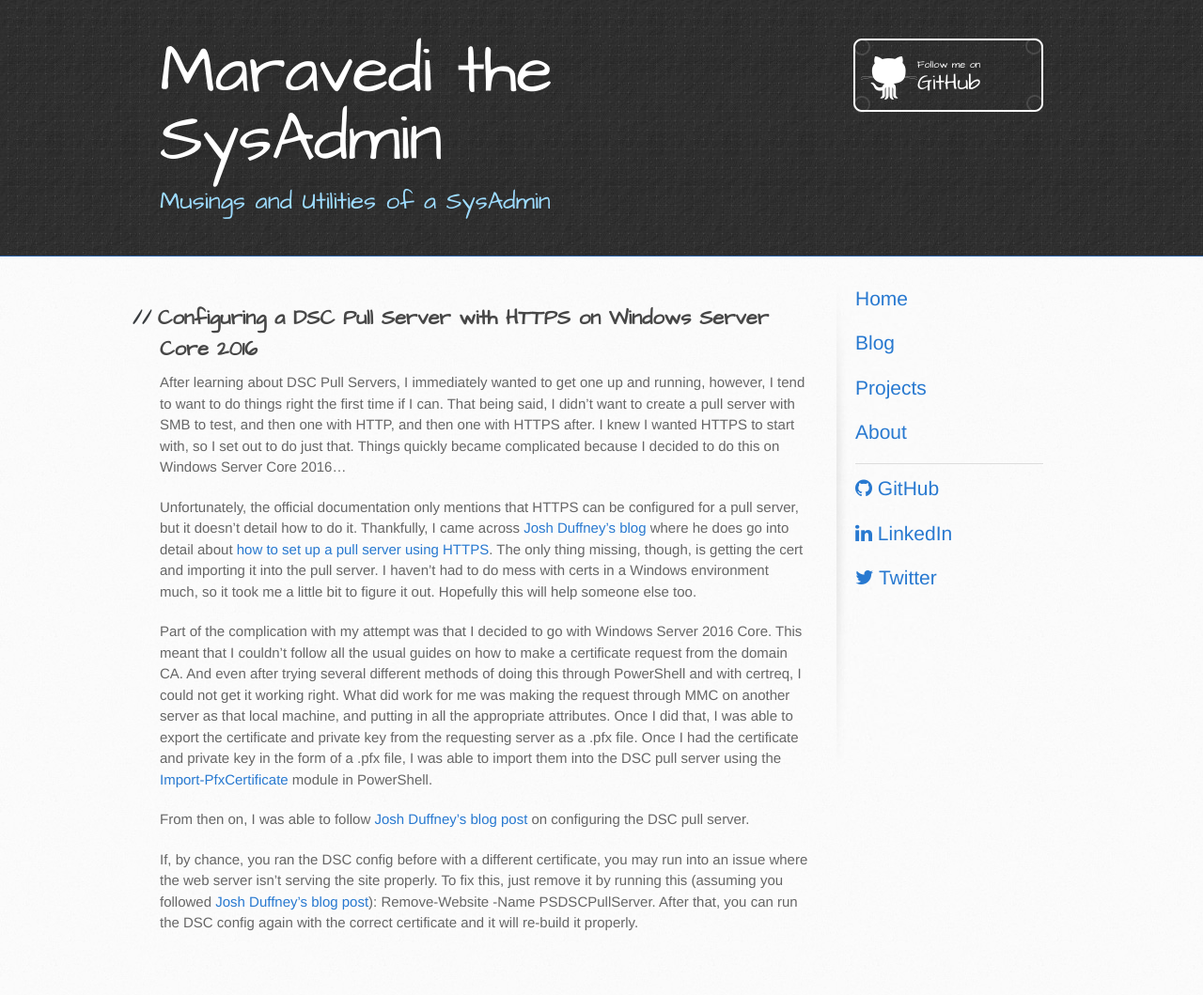
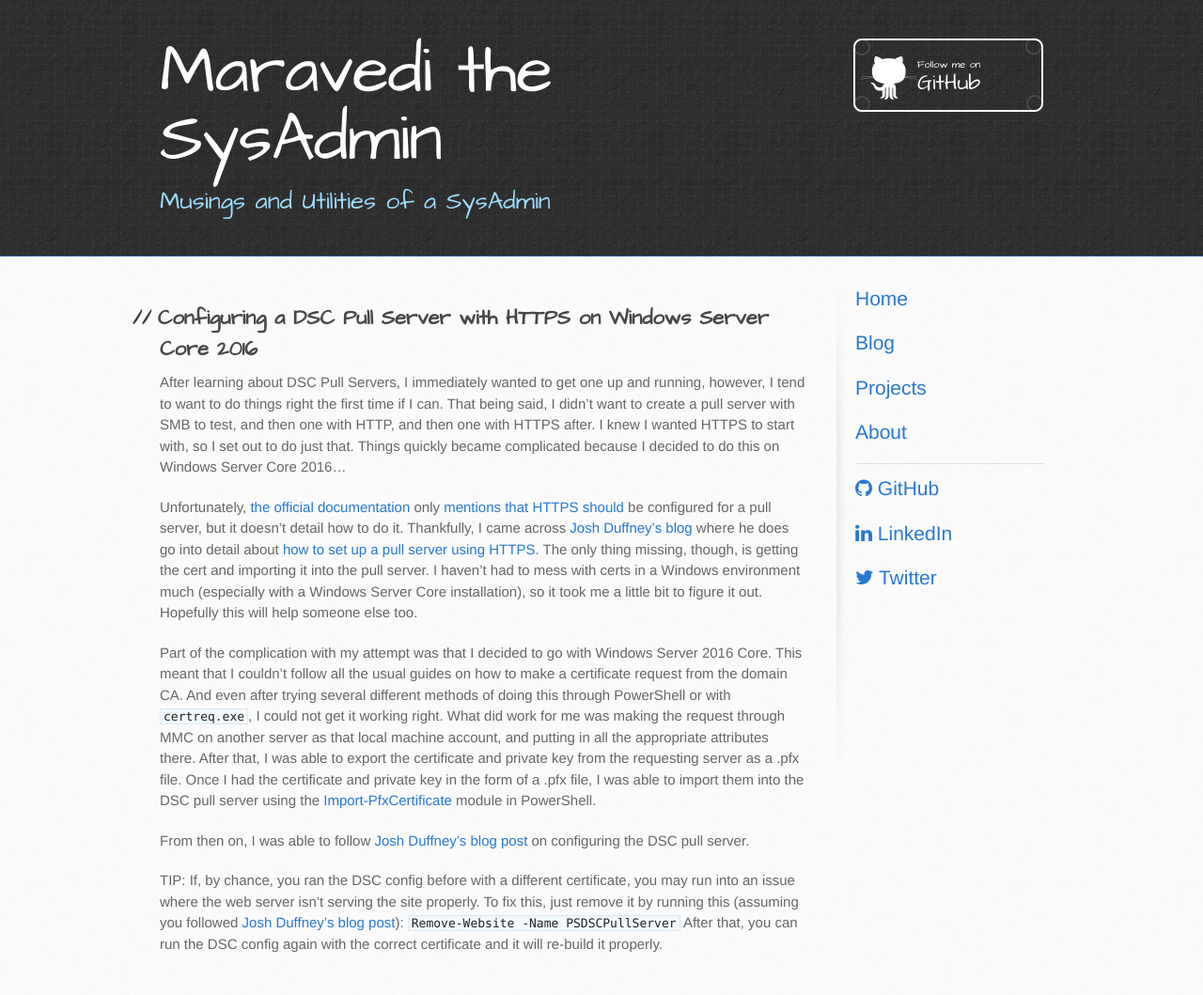
Before and after one commit to maravedi/maravedi.github.io, a Jekyll site: the page built from _posts/2018-07-11-dsc-pull-server-with-https.md, in a window 1280 px wide. Shown: the whole page at 94% size. Built offline with Jekyll 4.4.1, drawn with Linux system fonts in a browser that asks for light colours; before the commit the page ends 1036 px from its top, so only the background shows below that.

```diff
--- a/_posts/2018-07-11-dsc-pull-server-with-https.md
+++ b/_posts/2018-07-11-dsc-pull-server-with-https.md
@@ -10,14 +10,16 @@ categories: powershell dsc pullserver https
 After learning about DSC Pull Servers, I immediately wanted to get one up and running, however, I tend to want to do things right the first time if I can. That being said, I didn't want to create a pull server with SMB to test, and then one with HTTP, and then one with HTTPS after. I knew I wanted HTTPS to start with, so I set out to do just that. Things quickly became complicated because I decided to do this on Windows Server Core 2016...
 <!-- more -->
 
-Unfortunately, the official documentation only mentions that HTTPS can be configured for a pull server, but it doesn't detail how to do it. Thankfully, I came across [Josh Duffney's blog][duffney.io] where he does go into detail about [how to set up a pull server using HTTPS][duffney-dsc-https-post]. The only thing missing, though, is getting the cert and importing it into the pull server. I haven't had to do mess with certs in a Windows environment much, so it took me a little bit to figure it out. Hopefully this will help someone else too.
+Unfortunately, [the official documentation][dsc-doc-scripts] only [mentions that HTTPS should][dsc-doc-https] be configured for a pull server, but it doesn't detail how to do it. Thankfully, I came across [Josh Duffney's blog][duffney.io] where he does go into detail about [how to set up a pull server using HTTPS][duffney-dsc-https-post]. The only thing missing, though, is getting the cert and importing it into the pull server. I haven't had to mess with certs in a Windows environment much (especially with a Windows Server Core installation), so it took me a little bit to figure it out. Hopefully this will help someone else too.
 
-Part of the complication with my attempt was that I decided to go with Windows Server 2016 Core. This meant that I couldn't follow all the usual guides on how to make a certificate request from the domain CA. And even after trying several different methods of doing this through PowerShell and with certreq, I could not get it working right. What did work for me was making the request through MMC on another server as that local machine, and putting in all the appropriate attributes. Once I did that, I was able to export the certificate and private key from the requesting server as a .pfx file. Once I had the certificate and private key in the form of a .pfx file, I was able to import them into the DSC pull server using the [Import-PfxCertificate][import-pfxcertificate] module in PowerShell.
+Part of the complication with my attempt was that I decided to go with Windows Server 2016 Core. This meant that I couldn't follow all the usual guides on how to make a certificate request from the domain CA. And even after trying several different methods of doing this through PowerShell or with `certreq.exe`, I could not get it working right. What did work for me was making the request through MMC on another server as that local machine account, and putting in all the appropriate attributes there. After that, I was able to export the certificate and private key from the requesting server as a .pfx file. Once I had the certificate and private key in the form of a .pfx file, I was able to import them into the DSC pull server using the [Import-PfxCertificate][import-pfxcertificate] module in PowerShell.
 
 From then on, I was able to follow [Josh Duffney's blog post][duffney-dsc-https-post] on configuring the DSC pull server.
 
-If, by chance, you ran the DSC config before with a different certificate, you may run into an issue where the web server isn't serving the site properly. To fix this, just remove it by running this (assuming you followed [Josh Duffney's blog post][duffney-dsc-https-post]): Remove-Website -Name PSDSCPullServer. After that, you can run the DSC config again with the correct certificate and it will re-build it properly.
+TIP: If, by chance, you ran the DSC config before with a different certificate, you may run into an issue where the web server isn't serving the site properly. To fix this, just remove it by running this (assuming you followed [Josh Duffney's blog post][duffney-dsc-https-post]): `Remove-Website -Name PSDSCPullServer` After that, you can run the DSC config again with the correct certificate and it will re-build it properly.
 
 [duffney.io]: https://duffney.io
 [duffney-dsc-https-post]: https://duffney.io/Configure-HTTPS-DSC-PullServerPSv5
+[dsc-doc-scripts]: https://docs.microsoft.com/en-us/powershell/dsc/secureserver#installation-and-configuration-scripts
+[dsc-doc-https]: https://docs.microsoft.com/en-us/powershell/dsc/secureserver#public-key-infrastructure
 [import-pfxcertificate]: https://docs.microsoft.com/en-us/powershell/module/pkiclient/import-pfxcertificate?view=win10-ps
```
Also changed, not shown: about.md (+3 -1 lines), assets/images/David.JPG (added).
